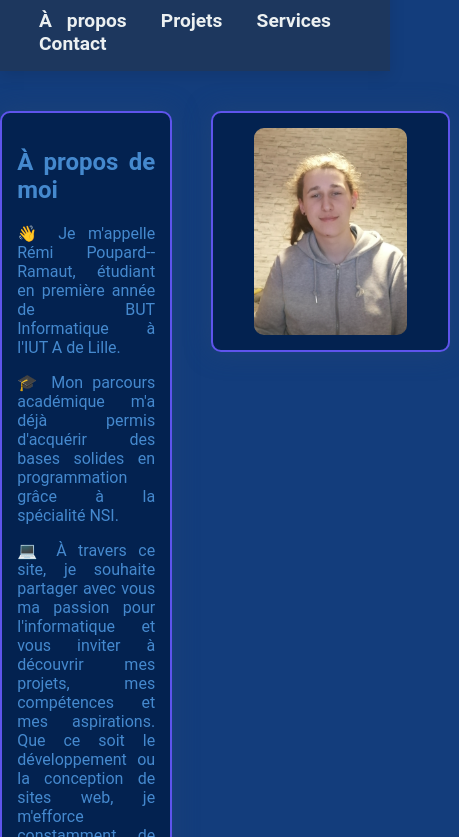
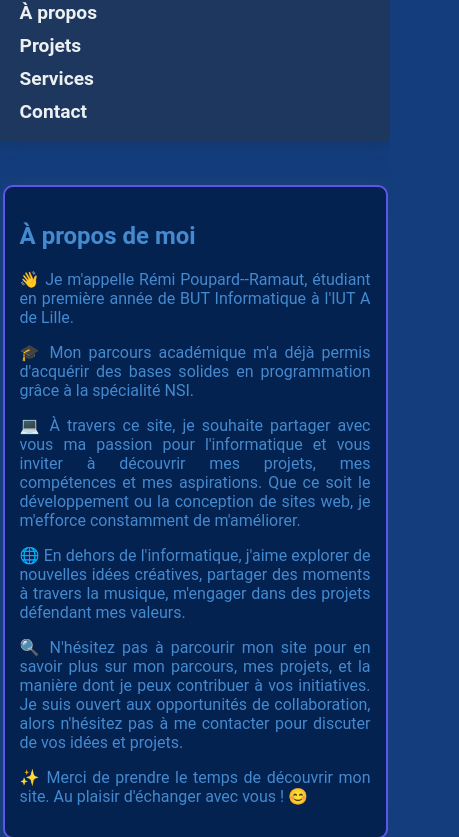
Before and after one commit to remipoupard/remipoupard.github.io, a plain HTML site: page index.html in a window 390 px wide. Shown: the part 88-925 px from the top of the page, 459 px wide, since content can reach past the window. Drawn offline with Linux system fonts and the light colour scheme.

Commit message:
Update style.css
le @media

```diff
--- a/css/style.css
+++ b/css/style.css
@@ -136,3 +136,50 @@ footer p {
     color: #ecf0f1;
     text-align: center;
 }
+
+@media only screen and (max-width: 767px) {
+    header {
+        padding: 0.5em 0; /* Adjust header padding for smaller screens */
+    }
+
+    .container, .image{
+        width: 90%; /* Adjust container width for smaller screens */
+    }
+
+    nav ul li {
+        display: block; /* Stack navigation items for smaller screens */
+        margin: 10px 0;
+    }
+
+    .grid {
+        grid-template-columns: repeat(1, 1fr); /* Change to a single column for mobile */
+    }
+
+    .section {
+        padding: 1% 0; /* Adjust section padding for smaller screens */
+    }
+
+    #proposTxt{
+        order: 1;
+    }
+    #proposImg{
+        order: 2;
+    }
+
+    #projetImg {
+        order: 3; /* Nouvel ordre pour #projetImg */
+    }
+
+    #projetTxt {
+        order: 4; /* Nouvel ordre pour #projetTxt */
+    }
+
+    #servicesTxt{
+        order: 5;
+    }
+
+    #contactTxt {
+        order: 6;
+        margin-bottom: 20%;
+    }
+}
```
